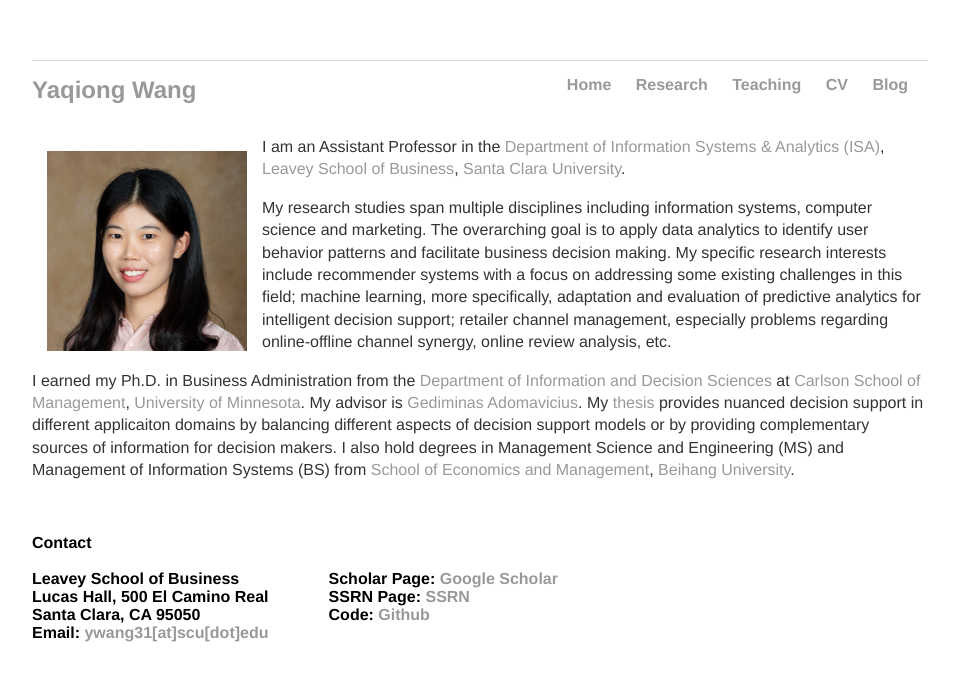
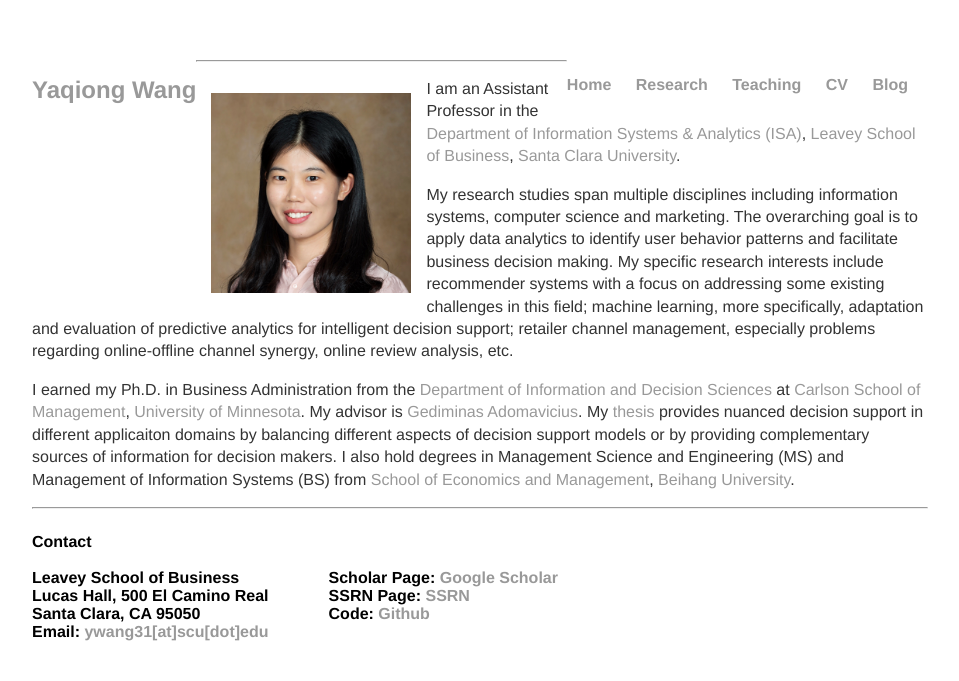
Before and after one commit to YaqiongWang/PersonalWeb, a Jekyll site: the page built from index.html, in a window 1280 px wide. Shown: the top 681 px of the page, without its empty margins (160-1119 px from the left). Built offline with Jekyll 4.4.1, drawn with Linux system fonts in a browser that asks for light colours.

Commit message:
Update default.html

```diff
--- a/_layouts/default.html
+++ b/_layouts/default.html
@@ -6,7 +6,7 @@
 		<link rel="stylesheet" type="text/css" href="/css/main.css">
 	</head>
 	<body>
-		<div id = "headwrap" style="border-bottom: 1px solid #d5d5d5">
+		<div id = "headwrap">
 		<ul id = "navtitle">
 			<li><a class = "pagetitle" href="/">Yaqiong Wang</a></li>
 		</ul>
@@ -20,11 +20,13 @@
     		</ul>
 		</nav>
 		</div>
-		<div class="container" style = "margin-bottom:20px; float: left">
+		<hr>
+		<div class="container">
 
 			{{ content }}
 
 		</div><!-- /.container -->
+		<hr>
 		<footer>
     		<ul id = "contact">
 			<li>Contact</li>
```
